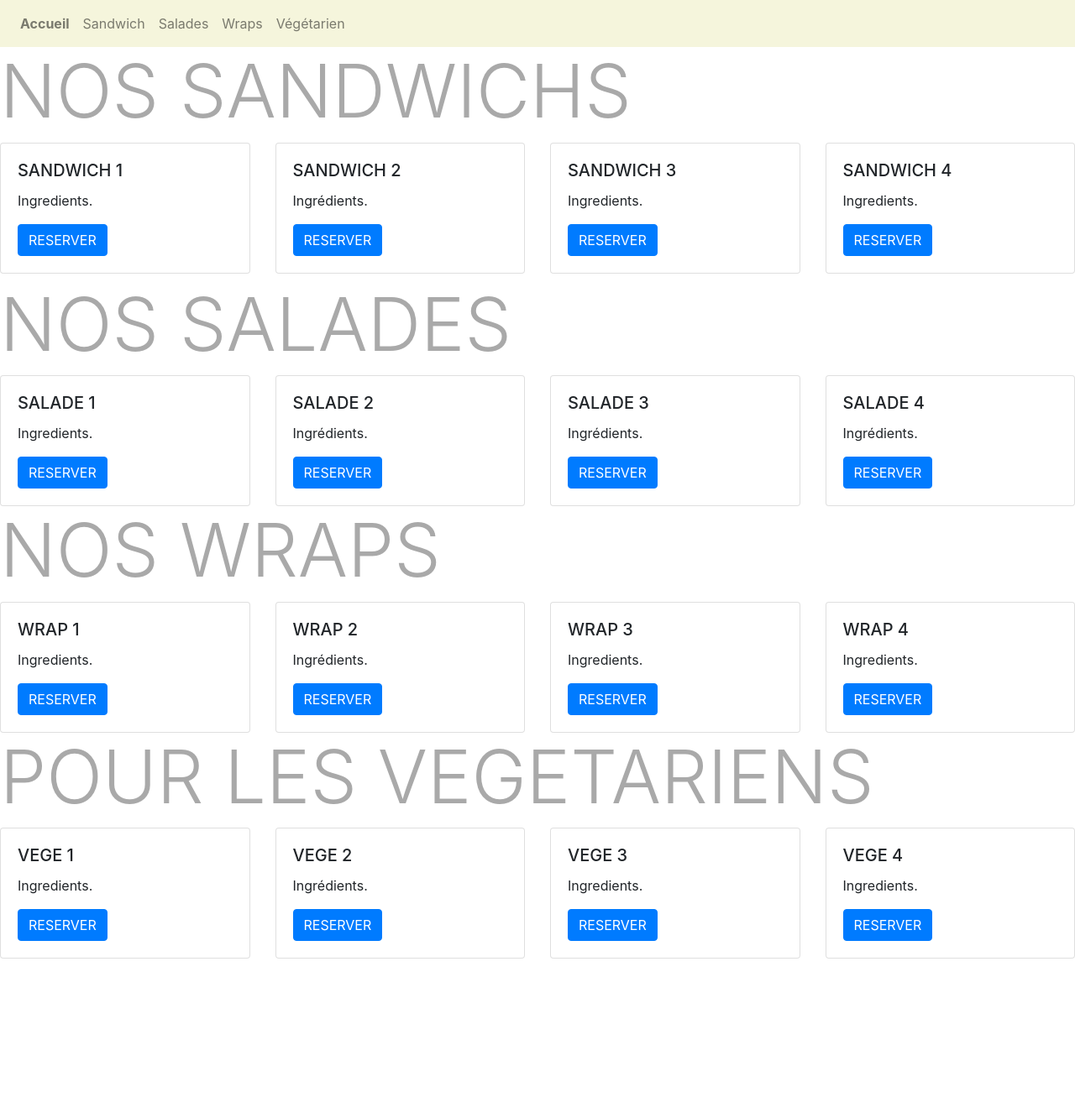
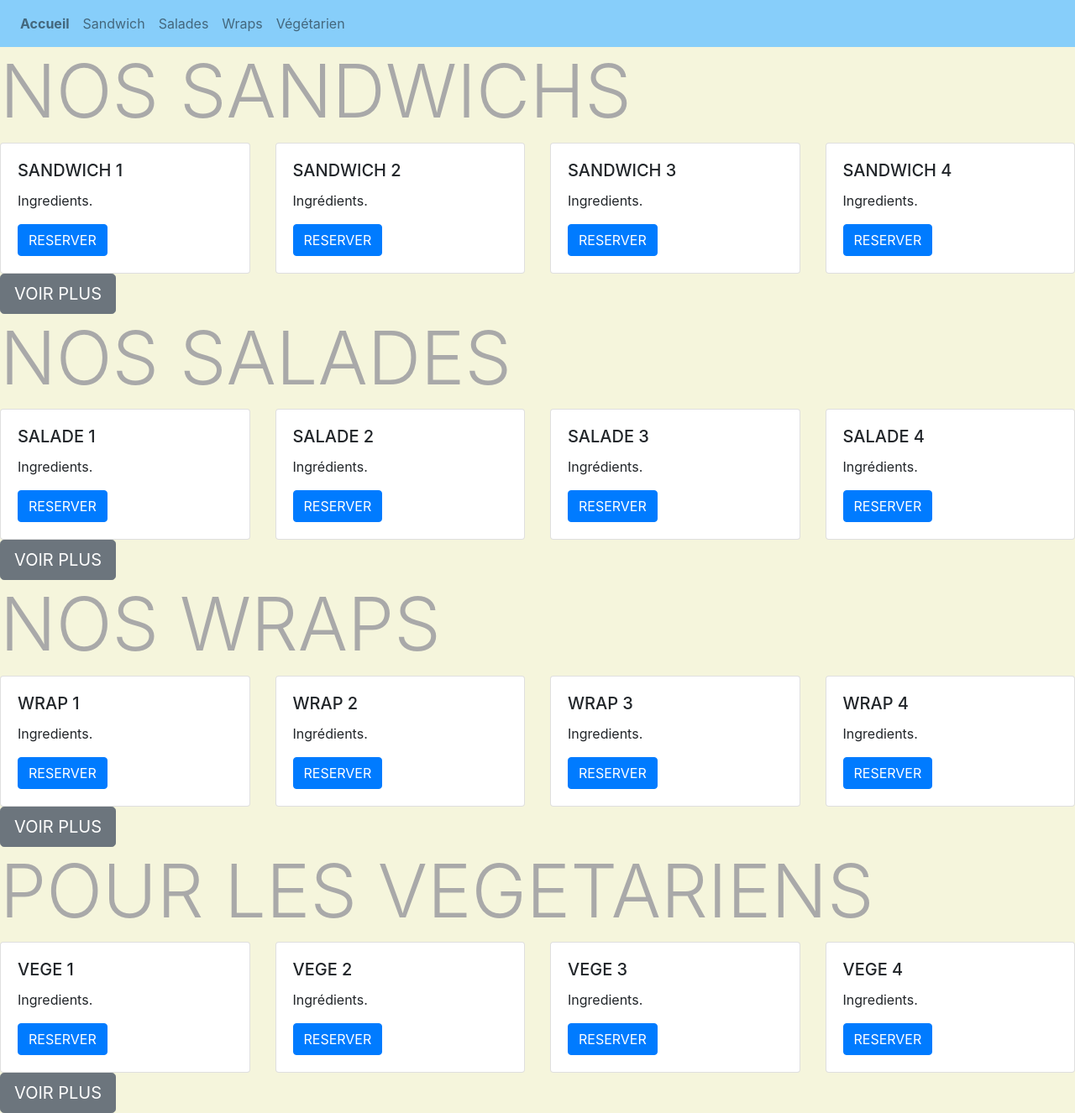
Before and after one commit to apogrll/ProjetWebFinal, a Flask app: page /accueil in a window 1280 px wide. Shown: the whole page at 84% size. Before the commit the page ends 1142 px from the top, so only its background shows below. Run offline with Flask 2, Linux system fonts and the light colour scheme; some libraries are stand-ins or nearby versions.

Commit message:
avance
avancées

```diff
--- a/app.py
+++ b/app.py
@@ -24,6 +24,9 @@ def master():
 def reservation():
     return flask.render_template("Reservation.html.jinja2")
 
+@app.route('/sandwichs')
+def sandwichs():
+    return flask.render_template("Sandwichs.html.jinja2")
 
 
 if __name__ == '__main__':
--- a/templates/Accueil.html.jinja2
+++ b/templates/Accueil.html.jinja2
@@ -6,6 +6,12 @@
 </head>
 
 {% block body %}
+
+    <style>
+        body {
+            background-color: beige;
+        }
+    </style>
 
     <h1 class="display-2" style="color: darkgrey" style="font-weight: bold"> NOS SANDWICHS</h1>
 
@@ -47,10 +53,10 @@
             </div>
         </div>
     </div>
+    <a class="btn btn-secondary btn-lg" href="{{ url_for("sandwichs") }}" role="button"> VOIR PLUS </a>
 
-    <h1></h1>
 
-    <h1 class="display-2" style="color: darkgrey" style="font-weight: bold"> NOS SALADES</h1>
+    <h1 class=" display-2" style="color: darkgrey" style="font-weight: bold"> NOS SALADES</h1>
 
     <div class="row">
         <div class="col-sm-3">
@@ -90,6 +96,8 @@
             </div>
         </div>
     </div>
+    <a class="btn btn-secondary btn-lg" href="{{ url_for("sandwichs") }}" role = "button" >VOIR PLUS</a>
+
 
     <h1 class="display-2" style="color: darkgrey" style="font-weight: bold"> NOS WRAPS</h1>
 
@@ -132,6 +140,9 @@
         </div>
     </div>
 
+    <a class="btn btn-secondary btn-lg" href="{{ url_for("sandwichs") }}" role="button" >VOIR PLUS</a>
+
+
     <h1 class="display-2" style="color: darkgrey" style="font-weight: bold"> POUR LES VEGETARIENS</h1>
 
     <div class="row">
@@ -172,5 +183,7 @@
             </div>
         </div>
     </div>
+    <a class="btn btn-secondary btn-lg" href="{{ url_for("sandwichs") }}" role="button">VOIR PLUS</a>
+
 
 {% endblock %}
--- a/templates/Master.html.jinja2
+++ b/templates/Master.html.jinja2
@@ -3,7 +3,7 @@
 
 <html>
 
-<nav class="navbar navbar-expand-sm navbar-light" style="background-color: beige ">
+<nav class="navbar navbar-expand-sm navbar-light" style="background-color: lightskyblue">
     <button class="navbar-toggler" type="button" data-toggle="collapse" data-target="#navbarColor01"
             aria-controls="navbarColor01" aria-expanded="false" aria-label="Toggle navigation">
         <span class="navbar-toggler-icon"></span>
@@ -16,7 +16,7 @@
                         class="sr-only">(current)</span></a>
             </li>
             <li class="nav-item">
-                <a class="nav-link" href="#">Sandwich </a>
+                <a class="nav-link" href="{{ url_for("sandwichs") }}">Sandwich </a>
             </li>
             <li class="nav-item">
                 <a class="nav-link" href="#">Salades</a>
```
Also changed, not shown: templates/Sandwichs.html.jinja2 (added, +11 -0 lines).
